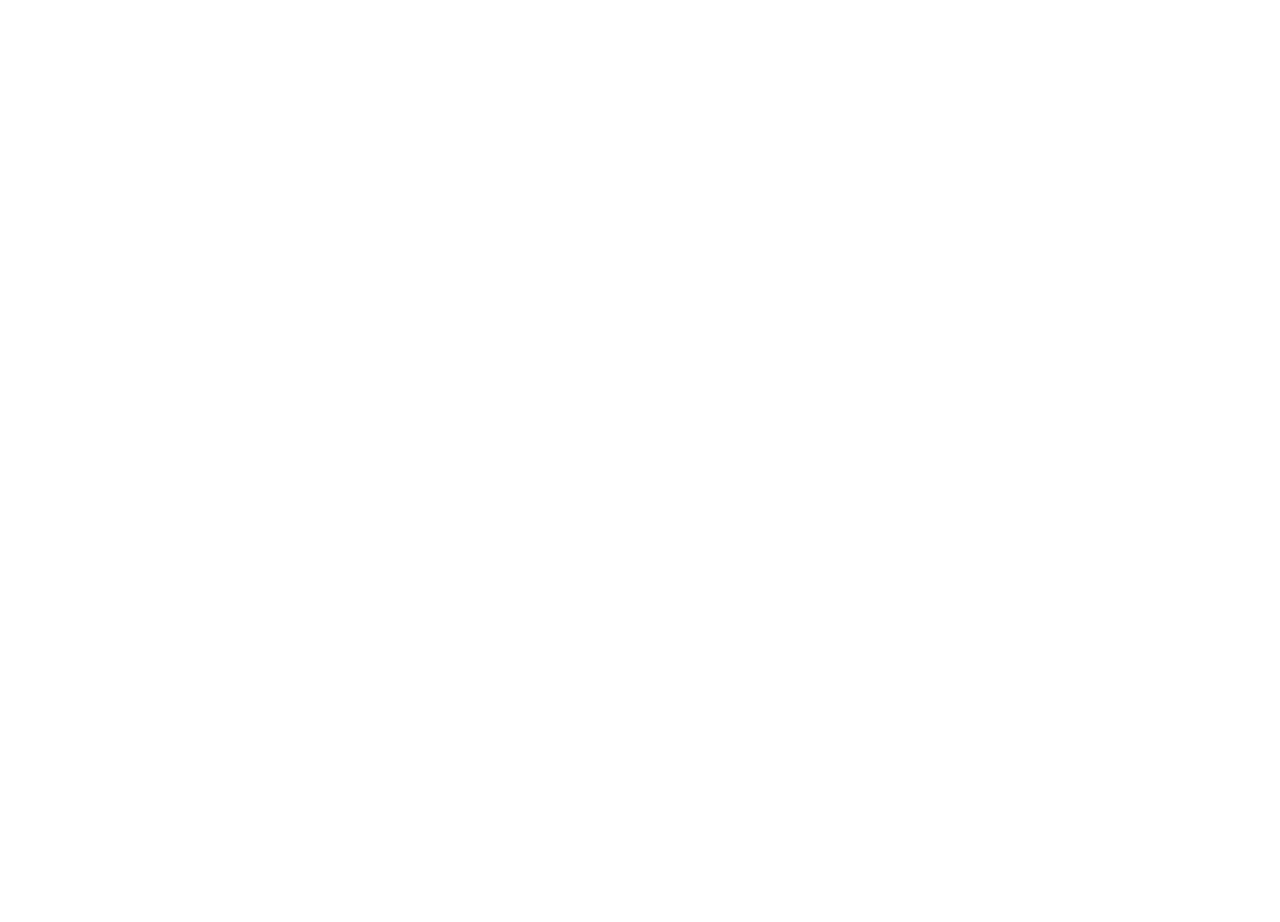
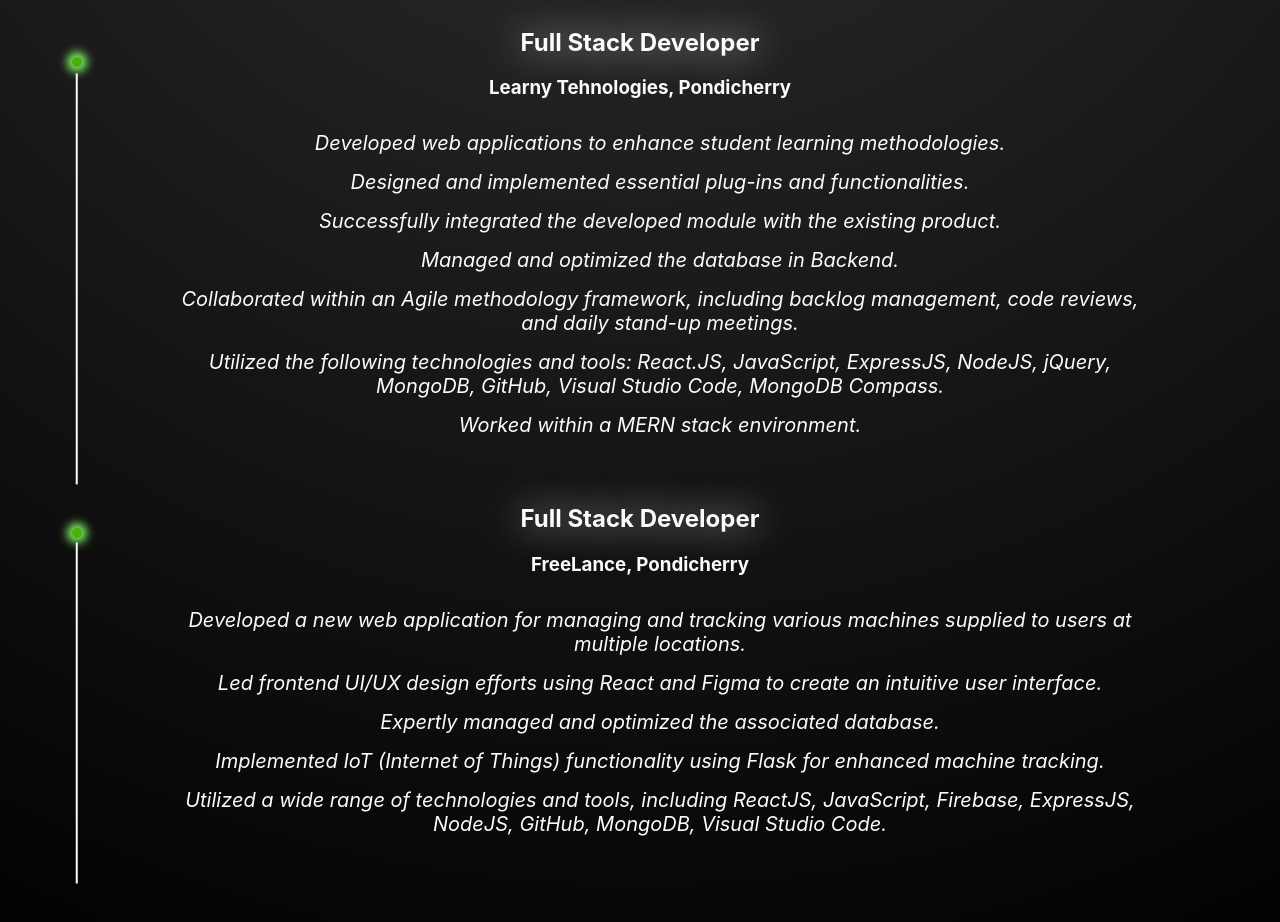
Before and after one commit to Mugilan-Mourougayen/Portfolio, a React (Create React App) app: page / in a window 1280 px wide. Shown: the part 1860-2782 px from the top of the page. Before the commit the page ends 1616 px from the top, so only its background shows below. Built offline with nearby package versions, Linux system fonts and the light colour scheme; the HTML template or start-up script is replaced by a standard one.

Commit message:
included experrience

```diff
--- a/src/App.js
+++ b/src/App.js
@@ -4,6 +4,7 @@ import React from "react";
 import Home from './Home';
 import Skills from './Skills';
 import Sidelogos from './Sidelogos';
+import Experience from './Experience';
 
 function App() {
   return (
@@ -17,7 +18,7 @@ function App() {
       <section>
 <Skills />
       </section>
-
+<Experience/>
       </div>
   );
 }
--- /dev/null
+++ b/src/Experience.css
@@ -0,0 +1,79 @@
+.experience h1 {
+    position: absolute;
+    color: #fbfbfb;
+    transform: translate(-50%, -50%);
+    top: 10%;
+    left: 15%;
+}
+
+.exp{
+ padding-bottom: 15px;
+}
+.outer-div {
+
+
+    padding: 15vh;
+    padding-top: 5vh;
+    display:block;
+    flex-direction: column;
+
+}
+
+.outer-div .exp {
+
+    width: 80vw;
+    position: relative;
+    margin: 0 auto;
+}
+
+.exp h2 {
+    color: #fbfbfb;
+
+}
+
+.exp h2::before {
+    content: "";
+    height: 10px;
+    width: 10px;
+    color: #149b0d;
+    background-color: #47b109;
+    position: absolute;
+    transform: translate(-50%, -50%);
+    top: 7.5%;
+    left: -5%;
+    border-radius: 50%;
+    box-shadow: 0px 0px 10px 5px #85fe6a;
+    z-index: -6;
+}
+
+
+
+
+
+
+.exp-desc::before {
+    content: "";
+    height: 90%;
+    width: 2.5px;
+    background-color: #fbfbfb;
+    position: absolute;
+    transform: translate(-50%, -50%);
+    top: 55%;
+    left: -5%;
+  }
+.exp-desc h3 {
+    color: #fbfbfb;
+
+    margin: 10px 0;
+}
+
+  .exp-desc ul {
+    color: #fbfbfb;
+    font-size: 20px;
+    font-style: oblique;
+    list-style:none;
+
+}
+li {
+      margin-bottom: 15px;
+    }
--- /dev/null
+++ b/src/Experience.js
@@ -0,0 +1,49 @@
+import React from 'react'
+import "./Experience.css"
+const Experience = () => {
+  return (
+    <div>
+        <section >
+
+<h1 className='job'>Experience</h1>
+<div class="outer-div">
+    <div class="exp">
+        <h2 className='job'>Full Stack Developer </h2>
+        <div class="exp-desc">
+            <h3>Learny Tehnologies, Pondicherry</h3>
+            <p>
+            <ul>
+  <li>Developed web applications to enhance student learning methodologies.</li>
+  <li>Designed and implemented essential plug-ins and functionalities.</li>
+  <li>Successfully integrated the developed module with the existing product.</li>
+  <li>Managed and optimized the database in Backend.</li>
+  <li>Collaborated within an Agile methodology framework, including backlog management, code reviews, and daily stand-up meetings.</li>
+  <li>Utilized the following technologies and tools: React.JS, JavaScript, ExpressJS, NodeJS, jQuery, MongoDB, GitHub, Visual Studio Code, MongoDB Compass.</li>
+  <li>Worked within a MERN stack environment.</li>
+</ul>
+            </p>
+        </div>
+    </div>
+        <div class="exp">
+        <h2 className='job'> Full Stack Developer </h2>
+        <div class="exp-desc">
+            <h3>FreeLance, Pondicherry</h3>
+            <p>
+            <ul>
+  <li>Developed a new web application for managing and tracking various machines supplied to users at multiple locations.</li>
+  <li>Led frontend UI/UX design efforts using React and Figma to create an intuitive user interface.</li>
+  <li>Expertly managed and optimized the associated database.</li>
+  <li>Implemented IoT (Internet of Things) functionality using Flask for enhanced machine tracking.</li>
+  <li>Utilized a wide range of technologies and tools, including ReactJS, JavaScript, Firebase, ExpressJS, NodeJS, GitHub, MongoDB, Visual Studio Code.</li>
+</ul>
+
+            </p>
+        </div>
+    </div>
+</div>
+</section>
+    </div>
+  )
+}
+
+export default Experience
--- a/src/Skills.js
+++ b/src/Skills.js
@@ -5,11 +5,10 @@ import { AiFillHtml5 } from 'react-icons/ai';
 import { DiCss3 } from 'react-icons/di';
 import { BiLogoMongodb } from 'react-icons/bi';
 import { BiLogoNodejs } from 'react-icons/bi';
-import { SiMysql } from 'react-icons/si';
+import Mysql from './mysql.png';
 import { SiExpress } from 'react-icons/si';
 import { FaReact } from 'react-icons/fa';
-
-
+import python from "./python.png"
 const Skills = () => {
   return (
     <div>
@@ -46,7 +45,7 @@ const Skills = () => {
 
 </div>
 <div id="grid" >
-  <div class="column logos"><SiMysql style={{width:"40px",height:"40px"}}/></div>
+  <div class="column logos"><img src={Mysql} style={{width:"60px",height:"40px"}}/></div>
   <div class="column"><span style={{color:"#00618A"}}>My</span><span style={{color:"#E48E00"}}>SQL</span></div>
 
 </div>
@@ -55,6 +54,12 @@ const Skills = () => {
   <div class="column">Express</div>
 
 </div>
+<div id="grid" style={{color:"#grey"}}>
+  <div class="column logos"><img src={python} style={{width:"60px",height:"40px"}}/></div>
+  <div class="column">Python</div>
+
+</div>
+
 
 
   </div>
```
Also changed, not shown: src/mysql.png (added), src/python.png (added).
